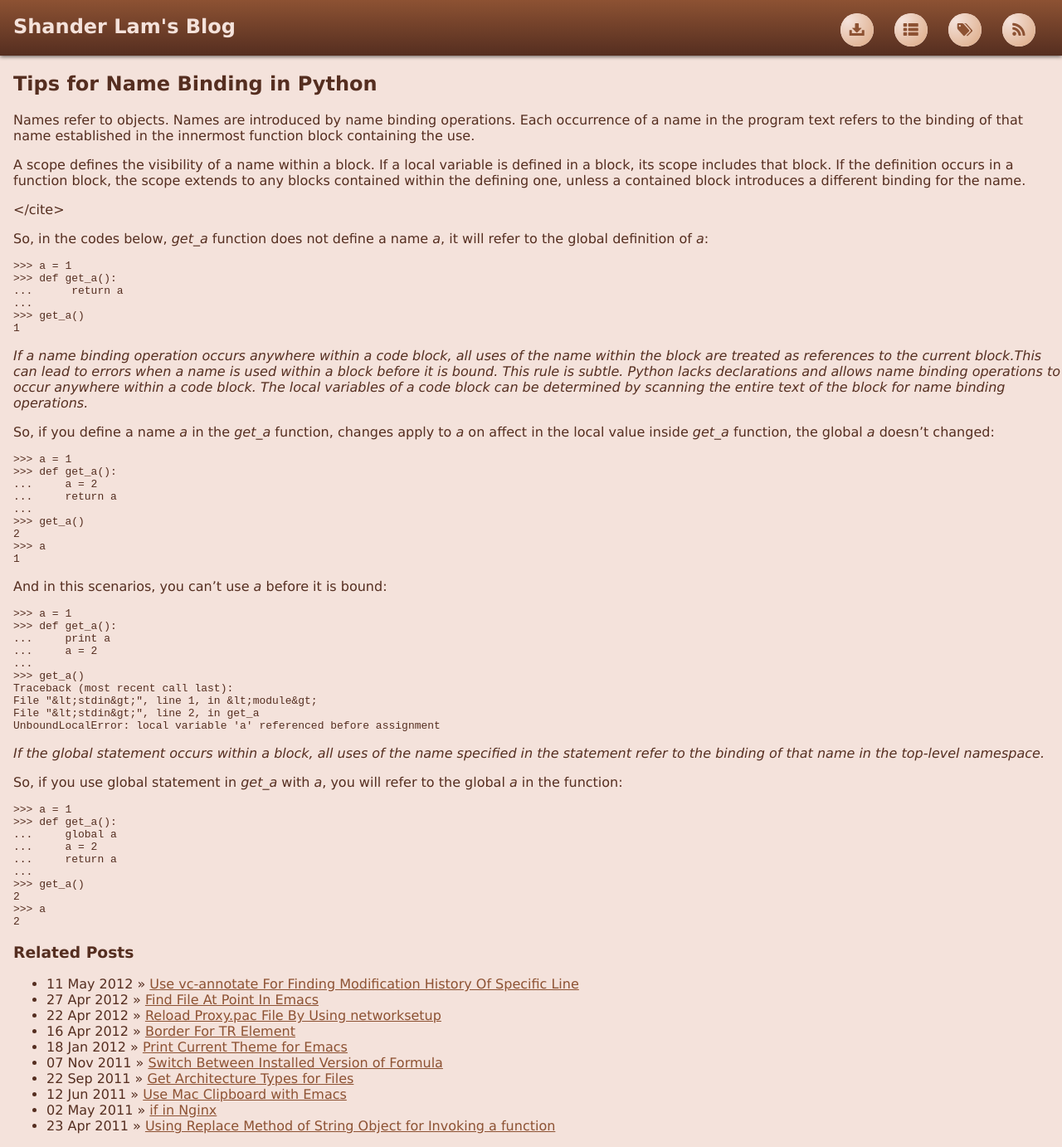
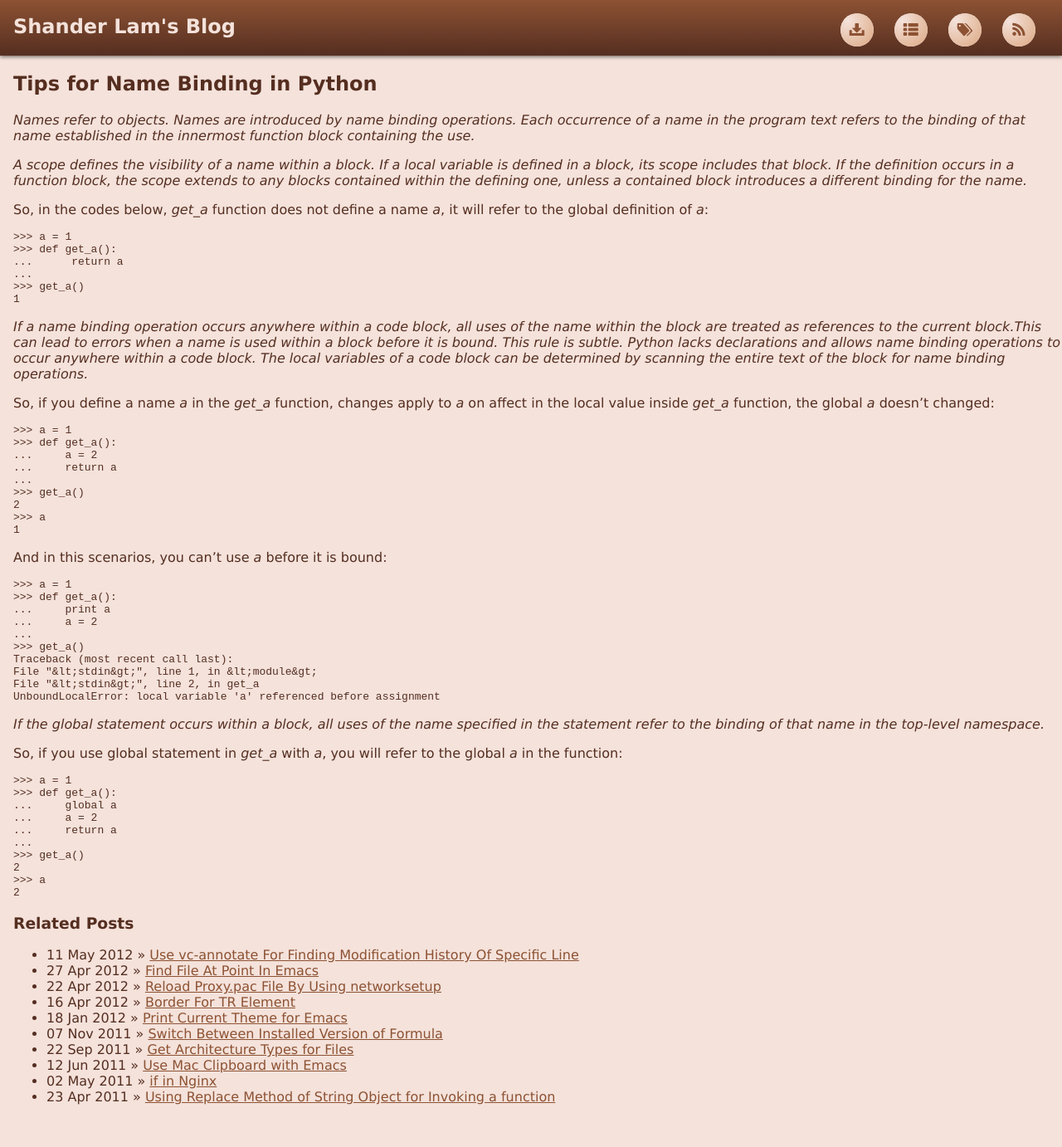
Before and after one commit to shanderlam/shanderlam.github.io, a Jekyll site: the page built from _posts/2011-04-23-tips-for-name-binding-in-python.markdown, in a window 1280 px wide. Shown: the whole page at 83% size. Built offline with Jekyll 4.4.1, drawn with Linux system fonts in a browser that asks for light colours; after the commit the page ends 1347 px from its top, so only the background shows below that.

Commit message:
Move cite tag inside p tag.

```diff
--- a/_posts/2011-04-23-tips-for-name-binding-in-python.markdown
+++ b/_posts/2011-04-23-tips-for-name-binding-in-python.markdown
@@ -5,20 +5,16 @@ category: Programming
 tags: [python]
 date: 2011-04-23 13:45:31.000000000 +08:00
 ---
-<cite>
-<p>
-Names refer to objects. Names are introduced by name binding operations. Each
-occurrence of a name in the program text refers to the binding of that name
-established in the innermost function block containing the use.
-</p>
+<p><cite>Names refer to objects. Names are introduced by name binding
+operations. Each occurrence of a name in the program text refers to the binding
+of that name established in the innermost function block containing the
+use.</cite></p>
 
-<p>
-A scope defines the visibility of a name within a block. If a local variable is
-defined in a block, its scope includes that block. If the definition occurs in a
-function block, the scope extends to any blocks contained within the defining
-one, unless a contained block introduces a different binding for the name.
-</p>
-</cite>
+<p><cite>A scope defines the visibility of a name within a block. If a local
+variable is defined in a block, its scope includes that block. If the definition
+occurs in a function block, the scope extends to any blocks contained within the
+defining one, unless a contained block introduces a different binding for the
+name.</cite></p>
 
 So, in the codes below, *get_a* function does not define a name <var>a</var>, it
 will refer to the global definition of <var>a</var>:
@@ -30,14 +26,13 @@ will refer to the global definition of <var>a</var>:
     >>> get_a()
     1
 
-<cite>
-If a name binding operation occurs anywhere within a code block, all uses of the
-name within the block are treated as references to the current block.This can
-lead to errors when a name is used within a block before it is bound. This rule
-is subtle. Python lacks declarations and allows name binding operations to occur
-anywhere within a code block. The local variables of a code block can be
-determined by scanning the entire text of the block for name binding operations.
-</cite>
+<p><cite>If a name binding operation occurs anywhere within a code block, all
+uses of the name within the block are treated as references to the current
+block.This can lead to errors when a name is used within a block before it is
+bound. This rule is subtle. Python lacks declarations and allows name binding
+operations to occur anywhere within a code block. The local variables of a code
+block can be determined by scanning the entire text of the block for name
+binding operations.</cite></p>
 
 So, if you define a name <var>a</var> in the *get_a* function, changes apply to
 <var>a</var> on affect in the local value inside *get_a* function, the global
@@ -66,10 +61,9 @@ And in this scenarios, you can't use <var>a</var> before it is bound:
     File "&lt;stdin&gt;", line 2, in get_a
     UnboundLocalError: local variable 'a' referenced before assignment
 
-<cite>
-If the global statement occurs within a block, all uses of the name specified in
-the statement refer to the binding of that name in the top-level namespace.
-</cite>
+<p><cite>If the global statement occurs within a block, all uses of the name
+specified in the statement refer to the binding of that name in the top-level
+namespace.</cite></p>
 
 So, if you use global statement in *get_a* with <var>a</var>, you will refer to
 the global <var>a</var> in the function:
```
